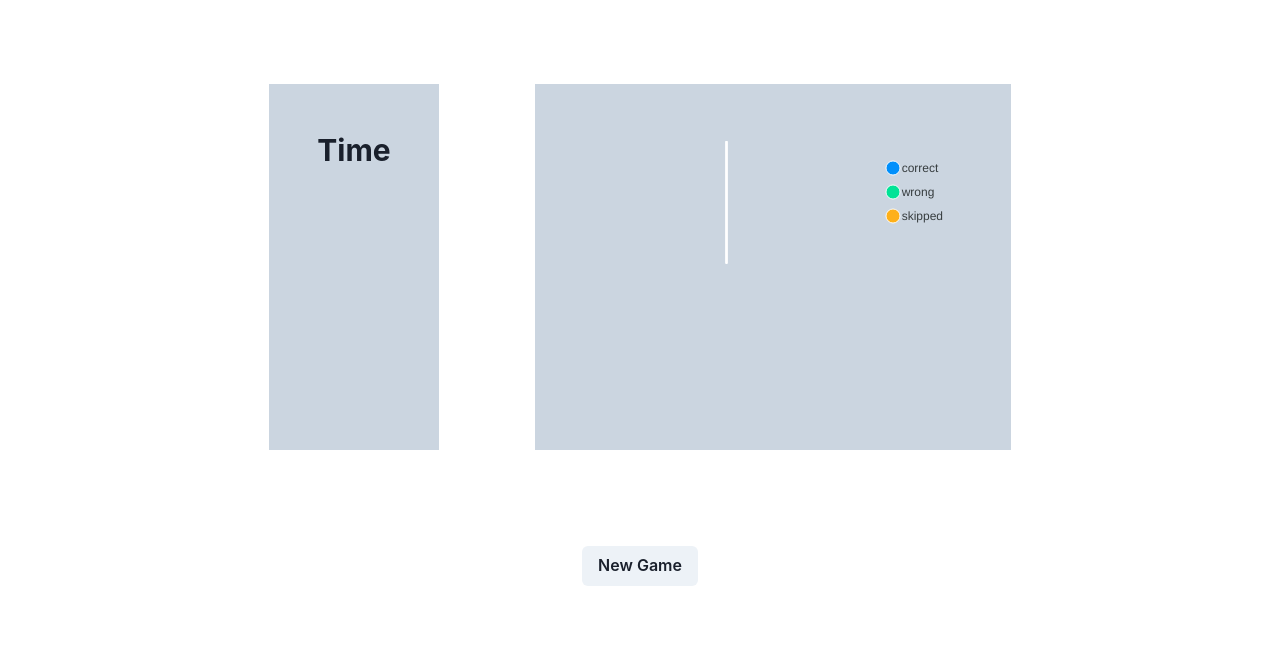
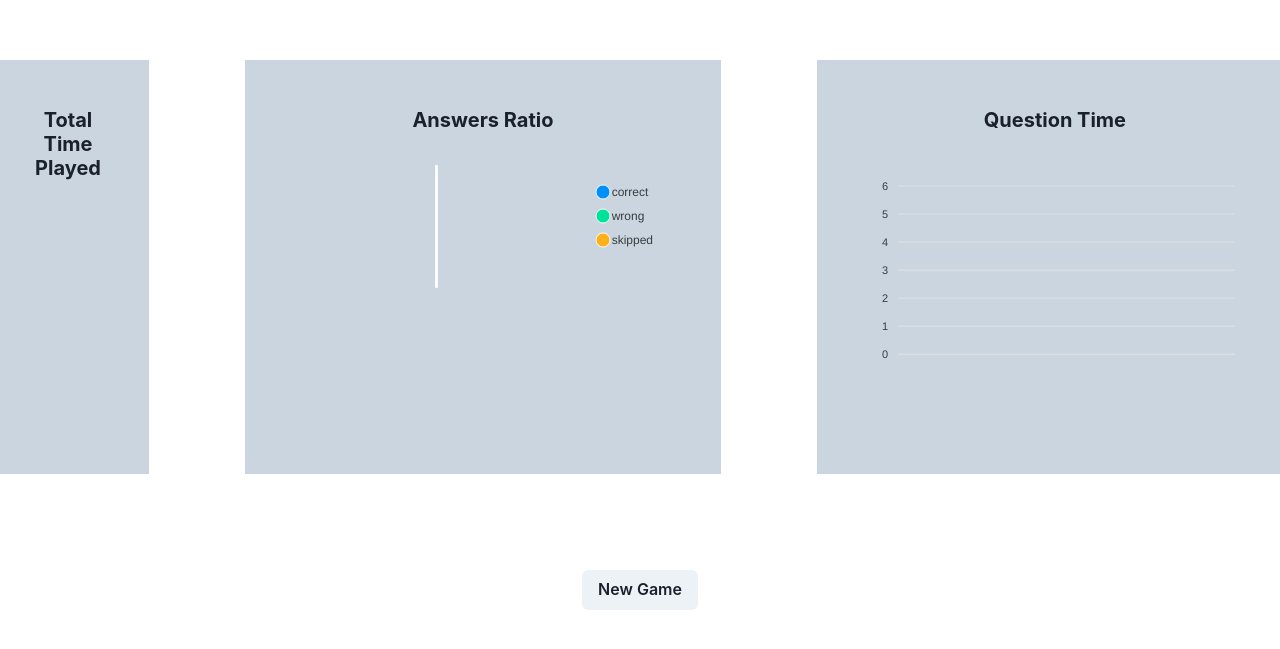
Before and after one commit to MohamedWagih/Trivia-Questions-game, a React (Create React App) app: page /score in a window 1280 px wide. Shown: the part 113-762 px from the top of the page. Built offline with nearby package versions, Linux system fonts and the light colour scheme.

Commit message:
:sparkles: add questions time chart

```diff
--- a/src/application/store/appStore.js
+++ b/src/application/store/appStore.js
@@ -1,6 +1,6 @@
+import produce from 'immer';
 import create from 'zustand';
 import { devtools } from 'zustand/middleware';
-import produce from 'immer';
 
 // Turn the set method into an immer proxy
 const immer = (config) => (set, get, api) =>
@@ -28,6 +28,7 @@ const initialState = {
   },
   selectedAnswer: '',
   questionCounter: 0,
+  questionsTimes: [],
 };
 
 const appStore = (set) => ({
@@ -90,6 +91,7 @@ const appStore = (set) => ({
   incQuestionCounter: () =>
     set((state) => {
       state.questionCounter += 1;
+      state.questionsTimes.push(state.timerLimit - state.timerCount);
     }),
   setQuestionCounter: (counter) =>
     set((state) => {
--- a/src/presentation/screens/score/Score.jsx
+++ b/src/presentation/screens/score/Score.jsx
@@ -10,6 +10,7 @@ function Score() {
   const playerName = useAppStore((store) => store.playerName);
   const totalPlayedTime = useAppStore((store) => store.totalPlayedTime);
   const score = useAppStore((store) => store.score);
+  const questionsTimes = useAppStore((store) => store.questionsTimes);
 
   return (
     <Center h="100vh">
@@ -22,8 +23,8 @@ function Score() {
             <Box bg="gray.300" padding={12}>
               <Center>
                 <Stack>
-                  <Heading textAlign="center" as="h3" size="lg">
-                    Time
+                  <Heading textAlign="center" as="h4" size="md">
+                    Total Time Played
                   </Heading>
                   <Heading as="h3" size="lg">
                     {secToHMS(totalPlayedTime)}
@@ -32,6 +33,11 @@ function Score() {
               </Center>
             </Box>
             <Box bg="gray.300" padding={12}>
+              <Center width="100%">
+                <Stack gap={6}>
+                  <Heading textAlign="center" as="h4" size="md">
+                    Answers Ratio
+                  </Heading>
                   <Chart
                     type="pie"
                     width="380"
@@ -40,6 +46,32 @@ function Score() {
                     }}
                     series={[score.correct, score.wrong, score.skipped]}
                   />
+                </Stack>
+              </Center>
+            </Box>
+            <Box bg="gray.300" padding={12}>
+              <Center width="100%">
+                <Stack gap={6}>
+                  <Heading textAlign="center" as="h4" size="md">
+                    Question Time
+                  </Heading>
+                  <Chart
+                    type="line"
+                    width="380"
+                    options={{
+                      chart: {
+                        id: 'questions-time',
+                      },
+                    }}
+                    series={[
+                      {
+                        name: 'question-time',
+                        data: questionsTimes,
+                      },
+                    ]}
+                  />
+                </Stack>
+              </Center>
             </Box>
           </Stack>
         </Center>
```
Lines whose indentation alone changed are shown as unchanged.
